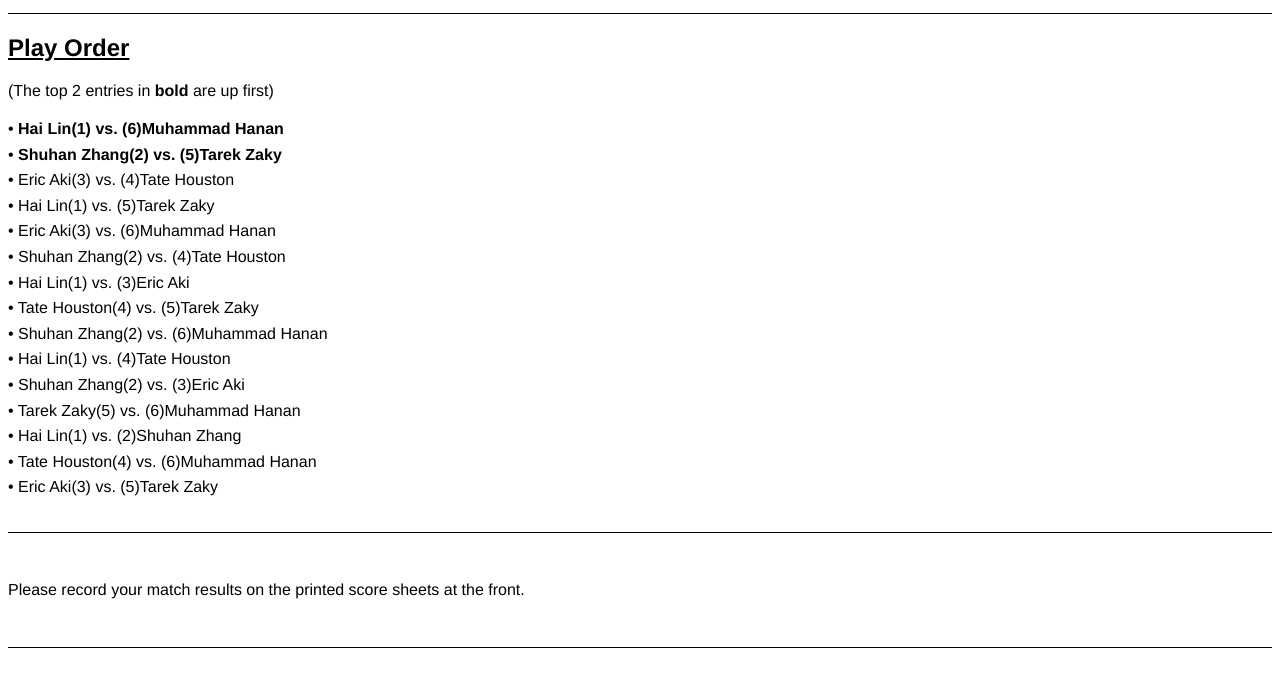
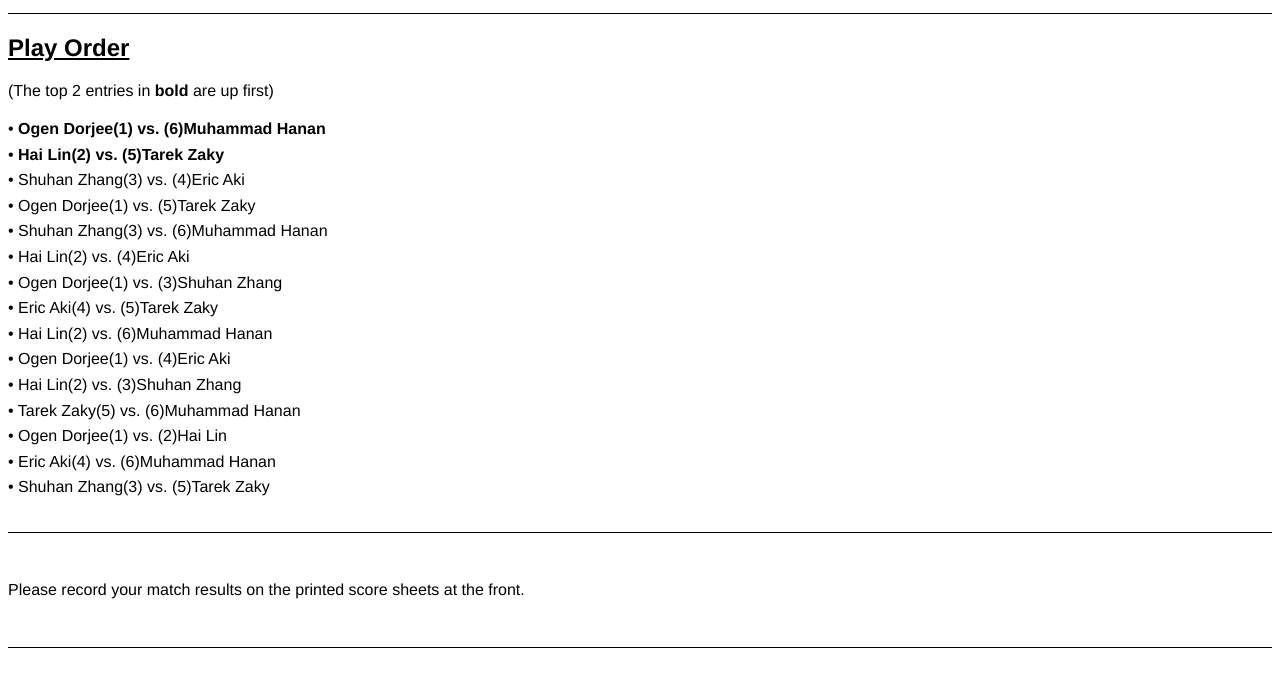
Before and after one commit to berkeleyttc/bttc_web, a plain HTML site: page draw-brackets/Group-3.html in a window 1280 px wide. Shown: the part 630-1323 px from the top of the page. Drawn offline with Linux system fonts and the light colour scheme.

Commit message:
Auto-generated commit to Main 2026Jan30

```diff
--- a/draw-brackets/Group-3.html
+++ b/draw-brackets/Group-3.html
@@ -17,7 +17,7 @@
 		<h2>Round Robin Bracket</h2>
 		<h1>Group 3</h1>
 		<h2>6 players, 2 tables</h2>
-		<p class="date">Jan 30 at 19:07</p>
+		<p class="date">Jan 30 at 19:11</p>
 	</header>
 
 	<nav class="group-list-container">
@@ -40,10 +40,10 @@
 
 	<section class="players">
 		<ol>
+			<li id="_100248"><span class="rating">(1537)</span>&nbsp;Ogen Dorjee</li>
 			<li id="_100186"><span class="rating">(1486)</span>&nbsp;Hai Lin</li>
 			<li id="_100131"><span class="rating">(1486)</span>&nbsp;Shuhan Zhang</li>
 			<li id="_100113"><span class="rating">(1477)</span>&nbsp;Eric Aki</li>
-			<li id="_100365"><span class="rating">(1436)</span>&nbsp;Tate Houston</li>
 			<li id="_100023"><span class="rating">(1378)</span>&nbsp;Tarek Zaky</li>
 			<li id="_100226"><span class="rating">(1366)</span>&nbsp;Muhammad Hanan</li>
 		</ol>
@@ -68,21 +68,21 @@
 		<h2><u>Play Order</u></h2>
 		<p>(The top 2 entries in <b>bold</b> are up first)</p>
 		<ul class="play-order">
-			<li><b>          Hai Lin(1) vs. (6)Muhammad Hanan</b></li>
-			<li><b>     Shuhan Zhang(2) vs. (5)Tarek Zaky</b></li>
-			<li>         Eric Aki(3) vs. (4)Tate Houston</li>
-			<li>          Hai Lin(1) vs. (5)Tarek Zaky</li>
-			<li>         Eric Aki(3) vs. (6)Muhammad Hanan</li>
-			<li>     Shuhan Zhang(2) vs. (4)Tate Houston</li>
-			<li>          Hai Lin(1) vs. (3)Eric Aki</li>
-			<li>     Tate Houston(4) vs. (5)Tarek Zaky</li>
-			<li>     Shuhan Zhang(2) vs. (6)Muhammad Hanan</li>
-			<li>          Hai Lin(1) vs. (4)Tate Houston</li>
-			<li>     Shuhan Zhang(2) vs. (3)Eric Aki</li>
+			<li><b>      Ogen Dorjee(1) vs. (6)Muhammad Hanan</b></li>
+			<li><b>          Hai Lin(2) vs. (5)Tarek Zaky</b></li>
+			<li>     Shuhan Zhang(3) vs. (4)Eric Aki</li>
+			<li>      Ogen Dorjee(1) vs. (5)Tarek Zaky</li>
+			<li>     Shuhan Zhang(3) vs. (6)Muhammad Hanan</li>
+			<li>          Hai Lin(2) vs. (4)Eric Aki</li>
+			<li>      Ogen Dorjee(1) vs. (3)Shuhan Zhang</li>
+			<li>         Eric Aki(4) vs. (5)Tarek Zaky</li>
+			<li>          Hai Lin(2) vs. (6)Muhammad Hanan</li>
+			<li>      Ogen Dorjee(1) vs. (4)Eric Aki</li>
+			<li>          Hai Lin(2) vs. (3)Shuhan Zhang</li>
 			<li>       Tarek Zaky(5) vs. (6)Muhammad Hanan</li>
-			<li>          Hai Lin(1) vs. (2)Shuhan Zhang</li>
-			<li>     Tate Houston(4) vs. (6)Muhammad Hanan</li>
-			<li>         Eric Aki(3) vs. (5)Tarek Zaky</li>
+			<li>      Ogen Dorjee(1) vs. (2)Hai Lin</li>
+			<li>         Eric Aki(4) vs. (6)Muhammad Hanan</li>
+			<li>     Shuhan Zhang(3) vs. (5)Tarek Zaky</li>
 		</ul>
 		<p>Please record your match results on the printed score sheets at the front.</p>
 	</section>
```
Also changed, not shown: draw-brackets/Group-1.html (+1 -1 lines), draw-brackets/Group-10.html (+1 -1 lines), draw-brackets/Group-2.html (+7 -7 lines), draw-brackets/Group-4.html (+1 -1 lines), draw-brackets/Group-5.html (+1 -1 lines), draw-brackets/Group-6.html (+1 -1 lines), draw-brackets/Group-7.html (+1 -1 lines), draw-brackets/Group-8.html (+1 -1 lines), draw-brackets/Group-9.html (+1 -1 lines), draw-brackets/index.html (+3 -3 lines).
